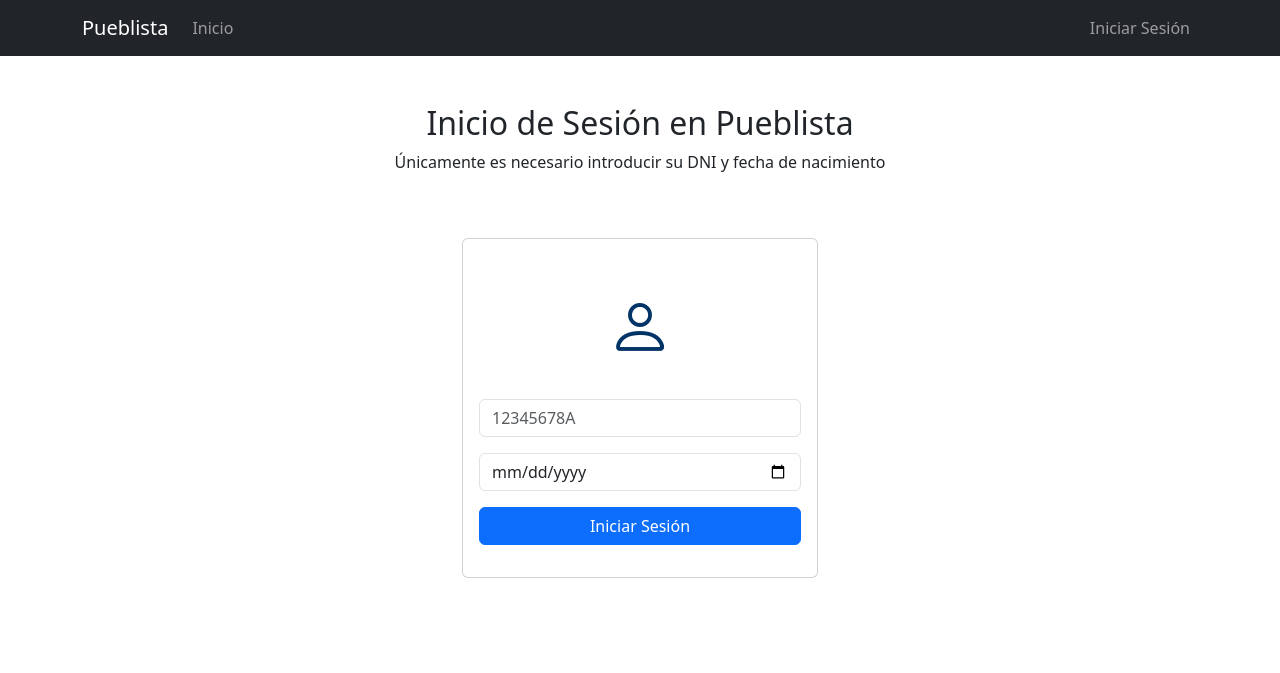
After one commit to Pueblista-PGPI/pueblista-pgpi, a Django app: page /auth/login/ in a window 1280 px wide. The commit adds this page. Shown: the top 673 px of the page. Run offline with Django 5.2, Linux system fonts and the light colour scheme.

Commit message:
feat: login realizado
Falta redirigir todo a la homepage.

```diff
--- a/pueblista/gestion_espacios/views.py
+++ b/pueblista/gestion_espacios/views.py
@@ -1,6 +1,8 @@
 from django.shortcuts import render
+from django.contrib.auth.decorators import login_required
 
 # Create your views here.
 
+@login_required
 def index(request):
     return render(request, 'index.html', {'welcome_text': 'Bienvenido a Pueblista!'})
--- /dev/null
+++ b/pueblista/gestion_usuarios/forms.py
@@ -0,0 +1,12 @@
+from django import forms
+
+class LoginForm(forms.Form):
+    dni = forms.CharField(
+        max_length=9,
+        widget=forms.TextInput(attrs={'placeholder': '12345678A', 'class': 'form-control'}),
+        label="DNI"
+    )
+    fecha_nacimiento = forms.DateField(
+        widget=forms.DateInput(attrs={'type': 'date', 'class': 'form-control'}),
+        label="Fecha de nacimiento"
+    )
--- /dev/null
+++ b/pueblista/gestion_usuarios/templates/login.html
@@ -0,0 +1,56 @@
+{% extends "base.html" %}
+
+{% block title %}
+  <title> Pueblista - Inicio de Sesión </title>
+{% endblock title %}
+
+{% block content %}
+<section class="position-relative py-4 py-xl-5">
+    <div class="container">
+        <div class="row mb-5">
+            <div class="col-md-8 col-xl-6 text-center mx-auto">
+                <h2>Inicio de Sesión en Pueblista</h2>
+                <p class="w-lg-50">Únicamente es necesario introducir su DNI y fecha de nacimiento</p>
+                {% if messages %}
+                    <div class="alert alert-danger" role="alert">
+                        {% for message in messages %}
+                            {{ message }}
+                        {% endfor %}
+                    </div>
+                {% endif %}
+            </div>
+        </div>
+        <div class="row d-flex justify-content-center">
+            <div class="col-md-6 col-xl-4">
+                <div class="card mb-5">
+                    <div class="card-body d-flex flex-column align-items-center">
+                        <form class="text-center w-100" method="post">
+                            {% csrf_token %}
+                            <div class="mb-4">
+                                <div class="bs-icon-xl bs-icon-circle bs-icon-primary bs-icon my-4">
+                                    <i class="bi bi-person" style="font-size: 4rem; color: #003366;"></i>
+                                </div>
+                            </div>
+                            <div class="mb-3">
+                                {{ form.dni }}
+                                {% if form.dni.errors %}
+                                    <div class="text-danger">{{ form.dni.errors }}</div>
+                                {% endif %}
+                            </div>
+                            <div class="mb-3">
+                                {{ form.fecha_nacimiento }}
+                                {% if form.fecha_nacimiento.errors %}
+                                    <div class="text-danger">{{ form.fecha_nacimiento.errors }}</div>
+                                {% endif %}
+                            </div>
+                            <div class="mb-3">
+                                <button class="btn btn-primary d-block w-100" type="submit">Iniciar Sesión</button>
+                            </div>
+                        </form>
+                    </div>
+                </div>
+            </div>
+        </div>
+    </div>
+</section>
+{% endblock content %}
--- a/pueblista/gestion_usuarios/urls.py
+++ b/pueblista/gestion_usuarios/urls.py
@@ -0,0 +1,9 @@
+from django.urls import path, include
+from django.shortcuts import redirect
+from gestion_usuarios import views
+
+urlpatterns = [
+    path('', lambda request: redirect('login/')),
+    path('login/', views.login, name='login'),
+    path('logout/', views.logout_view, name='logout'),
+]
--- a/pueblista/gestion_usuarios/views.py
+++ b/pueblista/gestion_usuarios/views.py
@@ -1,3 +1,34 @@
-from django.shortcuts import render
+from django.shortcuts import render, redirect
+from django.contrib.auth import authenticate, login as auth_login, logout
+from django.contrib import messages
+from .forms import LoginForm
 
-# Create your views here.
+def login(request):
+    if request.user.is_authenticated:
+        return redirect('/reservas')
+    if request.method == 'POST':
+        form = LoginForm(request.POST)
+        if form.is_valid():
+            dni = form.cleaned_data['dni']
+            fecha_nacimiento = form.cleaned_data['fecha_nacimiento']
+
+            # Autenticar al usuario usando el backend personalizado
+            user = authenticate(request, dni=dni, fecha_nacimiento=fecha_nacimiento)
+
+            if user is not None:
+                # Si el usuario es autenticado, hacer login y redirigir a /reservas
+                auth_login(request, user)
+                return redirect('/reservas')
+            else:
+                # Si no se encuentra el usuario, mostrar un mensaje de error
+                messages.error(request, "Credenciales inválidas. Inténtalo de nuevo.")
+                return redirect('login')
+    else:
+        form = LoginForm()
+
+    return render(request, 'login.html', {'form': form})
+
+
+def logout_view(request):
+    logout(request)
+    return redirect('login')  # Redirige al login después de cerrar sesión
--- a/pueblista/pueblista/settings.py
+++ b/pueblista/pueblista/settings.py
@@ -30,6 +30,10 @@ SECRET_KEY = os.getenv('SECRET_KEY')
 DEBUG = os.getenv('DEBUG', 'False') == 'True'
 
 ALLOWED_HOSTS = []
+
+
+# REDIRECT TO LOGIN PAGE IF NOT LOGGED IN
+LOGIN_URL = 'login'
 
 
 # Application definition
--- a/pueblista/pueblista/urls.py
+++ b/pueblista/pueblista/urls.py
@@ -20,4 +20,5 @@ from django.urls import include, path
 urlpatterns = [
     path('admin/', admin.site.urls),
     path('reservas/', include('gestion_espacios.urls')),
+    path('auth/', include('gestion_usuarios.urls')),
 ]
--- a/pueblista/templates/base.html
+++ b/pueblista/templates/base.html
@@ -17,11 +17,13 @@
       crossorigin="anonymous"
     />
 
+     <!-- Bootstrap Icons -->
+     <link rel="stylesheet" href="https://cdn.jsdelivr.net/npm/bootstrap-icons/font/bootstrap-icons.css">
+
     {% block title %}
     {% endblock title %}
   </head>
   <body>
-
     <nav class="navbar navbar-expand-lg navbar-dark bg-dark">
       <div class="container">
         <a class="navbar-brand" href="{% url 'index' %}">Pueblista</a>
@@ -37,15 +39,28 @@
           <span class="navbar-toggler-icon"></span>
         </button>
         <div class="collapse navbar-collapse" id="navbarNav">
-                <ul class="navbar-nav">
+          <ul class="navbar-nav me-auto">
             <li class="nav-item">
               <a class="nav-link" href="{% url 'index' %}">Inicio</a>
             </li>
           </ul>
+          <ul class="navbar-nav ms-auto">
+            {% if request.user.is_authenticated %}
+              <li class="nav-item">
+                <a class="nav-link" href="{% url 'index' %}">Mis Reservas</a>
+              </li>
+              <li class="nav-item">
+                <a class="nav-link" href="{% url 'logout' %}">Cerrar Sesión</a>
+              </li>
+            {% else %}
+              <li class="nav-item">
+                <a class="nav-link" href="{% url 'login' %}">Iniciar Sesión</a>
+              </li>
+            {% endif %}
+          </ul>
         </div>
       </div>
     </nav>
-
 
     {% block content %}
     {% endblock content %}
```
Also changed, not shown: pueblista/gestion_usuarios/decorators.py (added, +13 -0 lines). Lines whose indentation alone changed are shown as unchanged.
